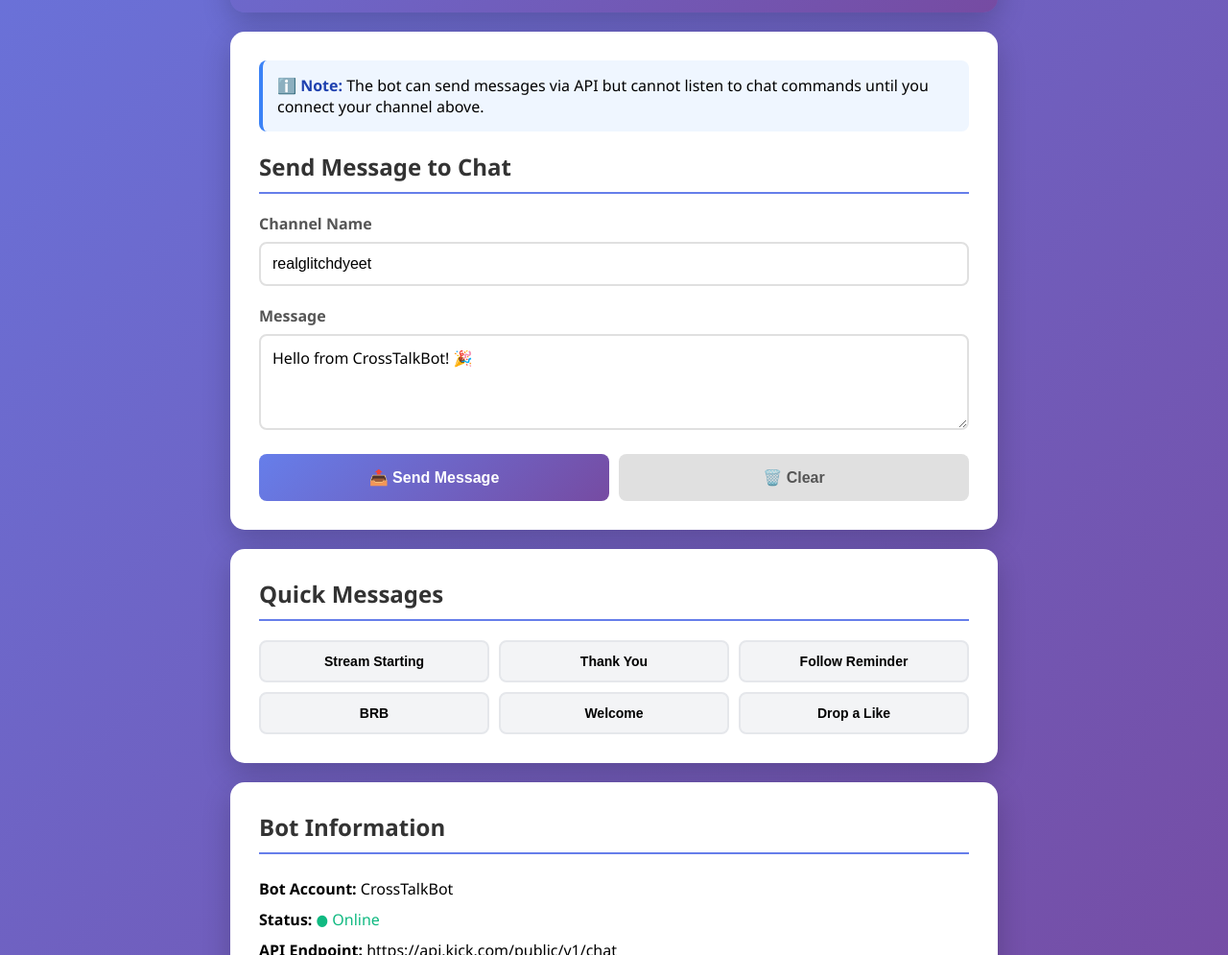
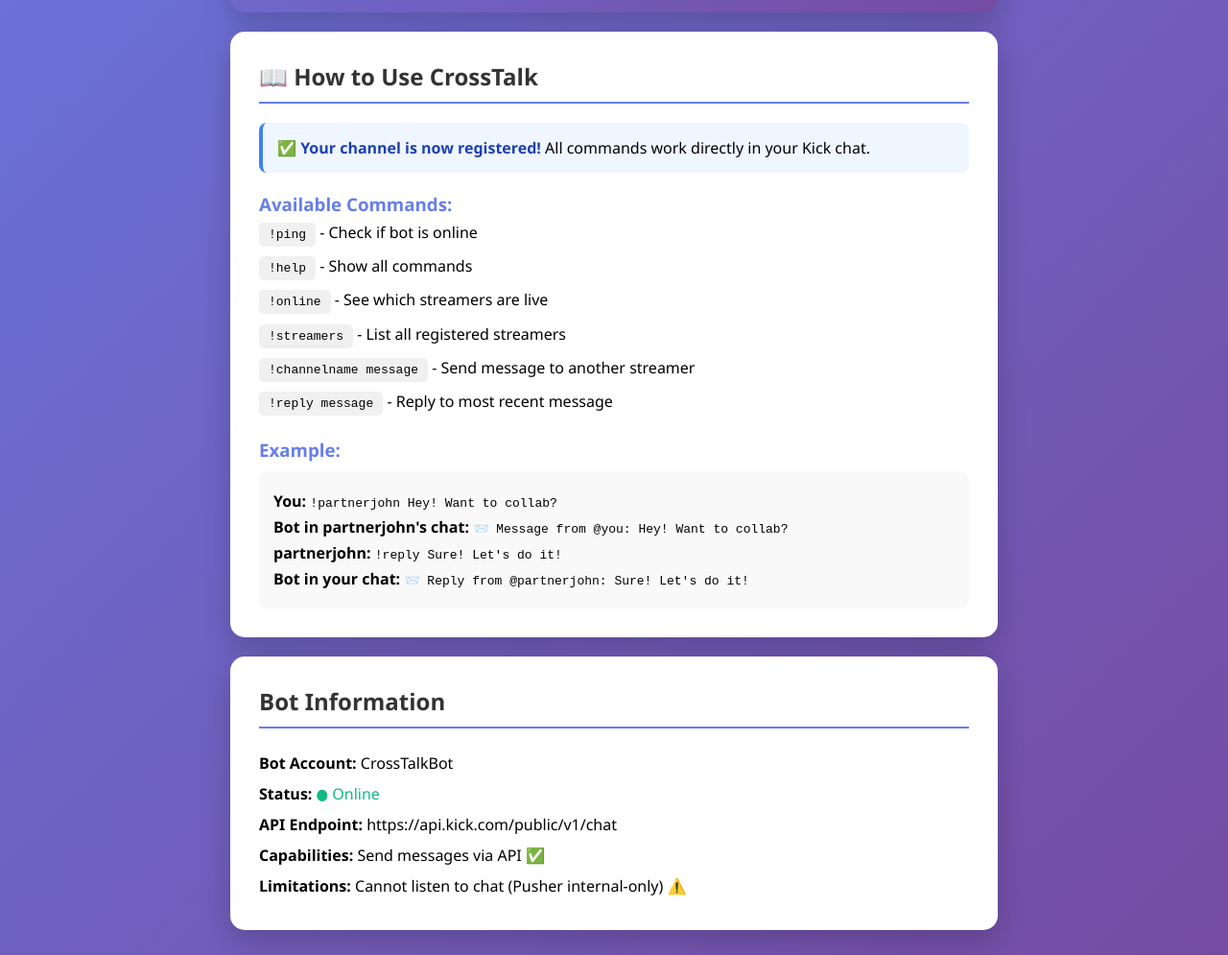
Before and after one commit to glitch-lang/kick-bot, a website: page public/index.html in a window 1280 px wide. Shown: the part 816-1811 px from the top of the page at 96% size. Drawn offline with Linux system fonts and the light colour scheme; no server answers.

Commit message:
SECURITY: Remove public message sending, protect test endpoints with admin auth

```diff
--- a/public/index.html
+++ b/public/index.html
@@ -220,39 +220,27 @@
         </div>
 
         <div class="card">
+            <h2>📖 How to Use CrossTalk</h2>
             <div class="info-box">
-                <strong>ℹ️ Note:</strong> The bot can send messages via API but cannot listen to chat commands until you connect your channel above.
+                <strong>✅ Your channel is now registered!</strong> All commands work directly in your Kick chat.
             </div>
 
-            <h2>Send Message to Chat</h2>
-
-            <div class="form-group">
-                <label for="channel">Channel Name</label>
-                <input type="text" id="channel" value="realglitchdyeet" placeholder="Enter channel name">
+            <h3 style="color: #667eea; margin-top: 20px;">Available Commands:</h3>
+            <div style="line-height: 2.2;">
+                <p><code style="background: #f0f0f0; padding: 5px 10px; border-radius: 5px;">!ping</code> - Check if bot is online</p>
+                <p><code style="background: #f0f0f0; padding: 5px 10px; border-radius: 5px;">!help</code> - Show all commands</p>
+                <p><code style="background: #f0f0f0; padding: 5px 10px; border-radius: 5px;">!online</code> - See which streamers are live</p>
+                <p><code style="background: #f0f0f0; padding: 5px 10px; border-radius: 5px;">!streamers</code> - List all registered streamers</p>
+                <p><code style="background: #f0f0f0; padding: 5px 10px; border-radius: 5px;">!channelname message</code> - Send message to another streamer</p>
+                <p><code style="background: #f0f0f0; padding: 5px 10px; border-radius: 5px;">!reply message</code> - Reply to most recent message</p>
             </div>
 
-            <div class="form-group">
-                <label for="message">Message</label>
-                <textarea id="message" placeholder="Type your message here...">Hello from CrossTalkBot! 🎉</textarea>
-            </div>
-
-            <div class="button-group">
-                <button class="btn-primary" onclick="sendMessage()">📤 Send Message</button>
-                <button class="btn-secondary" onclick="clearForm()">🗑️ Clear</button>
-            </div>
-
-            <div id="response"></div>
-        </div>
-
-        <div class="card">
-            <h2>Quick Messages</h2>
-            <div class="quick-messages">
-                <button class="quick-btn" onclick="sendQuickMessage('Stream starting soon! 🚀')">Stream Starting</button>
-                <button class="quick-btn" onclick="sendQuickMessage('Thanks for watching! ❤️')">Thank You</button>
-                <button class="quick-btn" onclick="sendQuickMessage('Remember to follow! 👍')">Follow Reminder</button>
-                <button class="quick-btn" onclick="sendQuickMessage('Taking a quick break, BRB! ⏸️')">BRB</button>
-                <button class="quick-btn" onclick="sendQuickMessage('Welcome to the stream! 👋')">Welcome</button>
-                <button class="quick-btn" onclick="sendQuickMessage('Don\'t forget to drop a like! 💜')">Drop a Like</button>
+            <h3 style="color: #667eea; margin-top: 20px;">Example:</h3>
+            <div style="background: #f9f9f9; padding: 15px; border-radius: 8px; margin-top: 10px;">
+                <p style="margin: 5px 0;"><strong>You:</strong> <code>!partnerjohn Hey! Want to collab?</code></p>
+                <p style="margin: 5px 0;"><strong>Bot in partnerjohn's chat:</strong> <code>📨 Message from @you: Hey! Want to collab?</code></p>
+                <p style="margin: 5px 0;"><strong>partnerjohn:</strong> <code>!reply Sure! Let's do it!</code></p>
+                <p style="margin: 5px 0;"><strong>Bot in your chat:</strong> <code>📨 Reply from @partnerjohn: Sure! Let's do it!</code></p>
             </div>
         </div>
 
@@ -269,52 +257,7 @@
     </div>
 
     <script>
-        async function sendMessage() {
-            const channel = document.getElementById('channel').value;
-            const message = document.getElementById('message').value;
-            const responseDiv = document.getElementById('response');
-
-            if (!channel || !message) {
-                showResponse('Please fill in all fields', 'error');
-                return;
-            }
-
-            responseDiv.style.display = 'block';
-            responseDiv.className = '';
-            responseDiv.innerHTML = '⏳ Sending message...';
-
-            try {
-                const response = await fetch(`/api/bot/test-send?channel=${encodeURIComponent(channel)}&message=${encodeURIComponent(message)}`);
-                const data = await response.json();
-
-                if (response.ok) {
-                    showResponse('✅ Message sent successfully!', 'success');
-                } else {
-                    showResponse('❌ Failed to send message: ' + (data.error || 'Unknown error'), 'error');
-                }
-            } catch (error) {
-                showResponse('❌ Network error: ' + error.message, 'error');
-            }
-        }
-
-        function sendQuickMessage(msg) {
-            document.getElementById('message').value = msg;
-            sendMessage();
-        }
-
-        function clearForm() {
-            document.getElementById('message').value = '';
-            document.getElementById('response').style.display = 'none';
-        }
-
-        function showResponse(message, type) {
-            const responseDiv = document.getElementById('response');
-            responseDiv.style.display = 'block';
-            responseDiv.className = type;
-            responseDiv.innerHTML = message;
-        }
-
-        // Test connection on load
+        // Test bot connection on page load
         window.onload = async function() {
             try {
                 const response = await fetch('/health');
```
Also changed, not shown: src/server.ts (+24 -2 lines).
